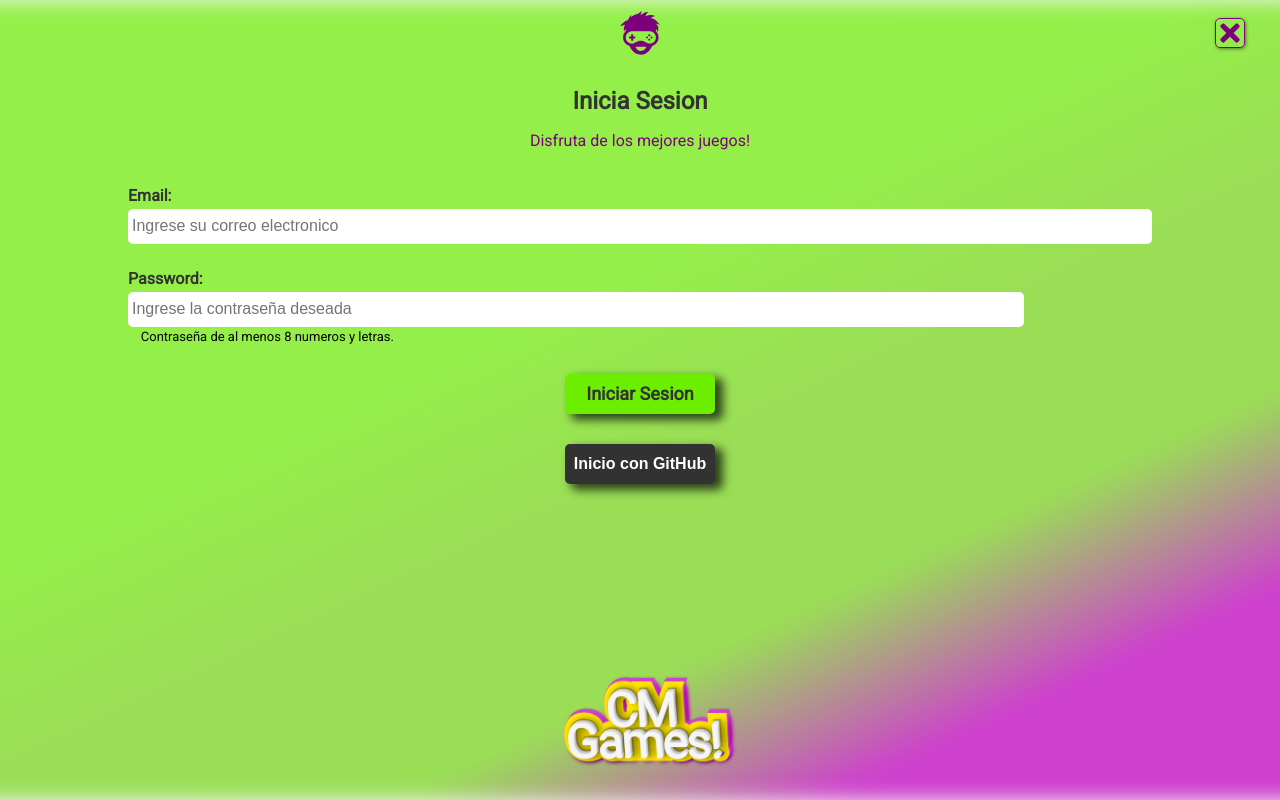
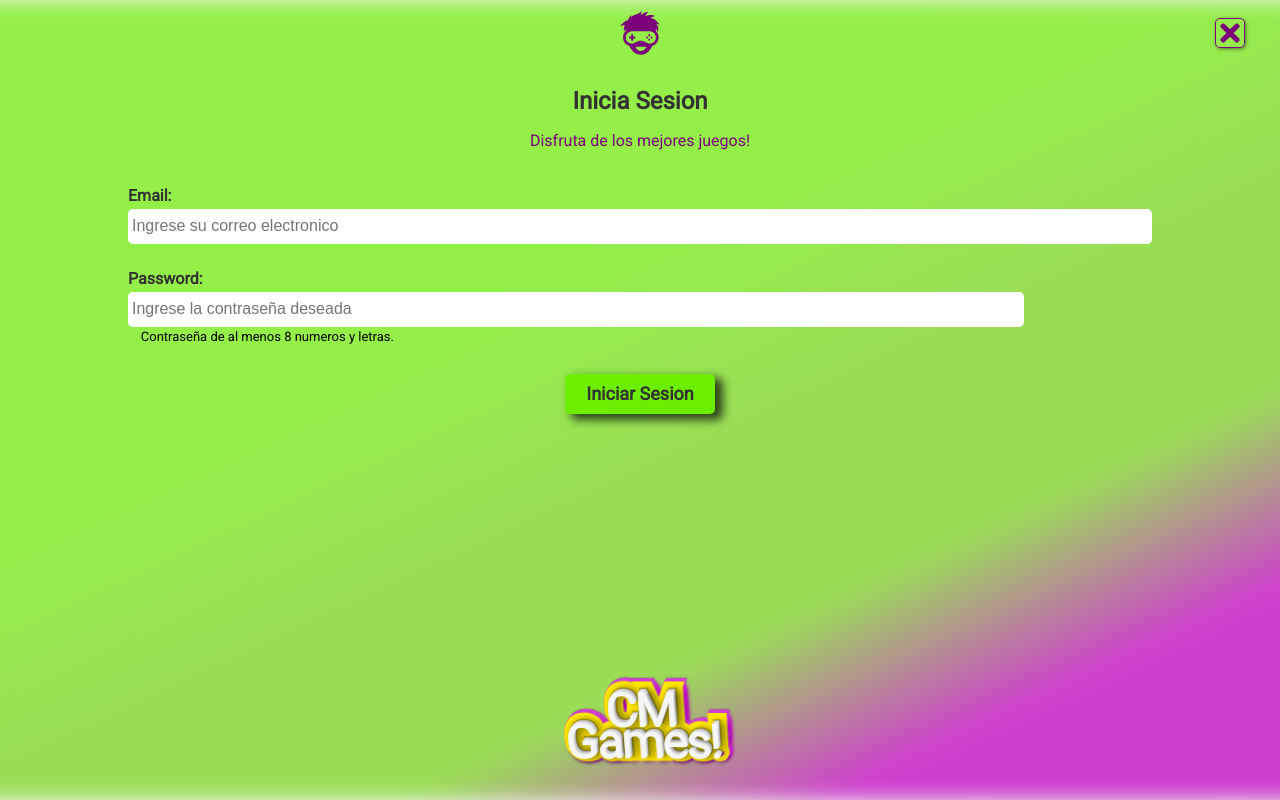
Before and after one commit to JuanMolfese/unicen-visualizacion, a Next.js app in the folder TP2/entregafinal/: page /login in a window 1280 px wide. Built offline with nearby package versions, Linux system fonts and the light colour scheme; no server answers.

Commit message:
se comenta boton login a traves de github

```diff
--- a/TP2/entregafinal/pages/login.js
+++ b/TP2/entregafinal/pages/login.js
@@ -67,11 +67,11 @@ export default function Login(){
 
 
 
-                <Link href="/api/auth/signin/github">
+                {/* <Link href="/api/auth/signin/github">
                     <div className={styles.contentSubmit}>
                         <button type="submit" className={styles.btnInicioGit}>Inicio con GitHub</button>
                     </div>
-                </Link>
+                </Link> */}
 
 
                 {/* <Link href="/api/auth/signout">
```
Also changed, not shown: TP2/entregafinal/.eslintrc.json.
